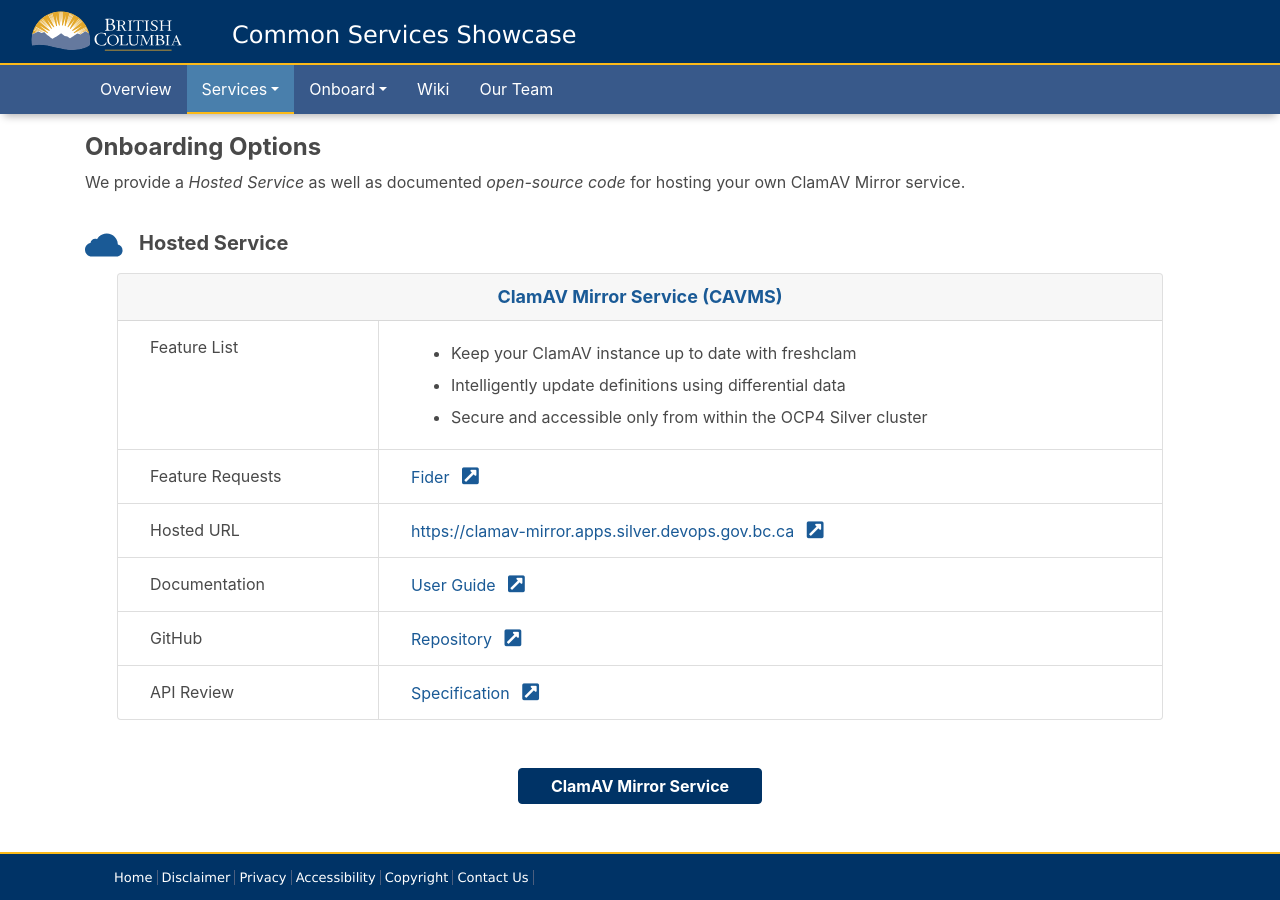
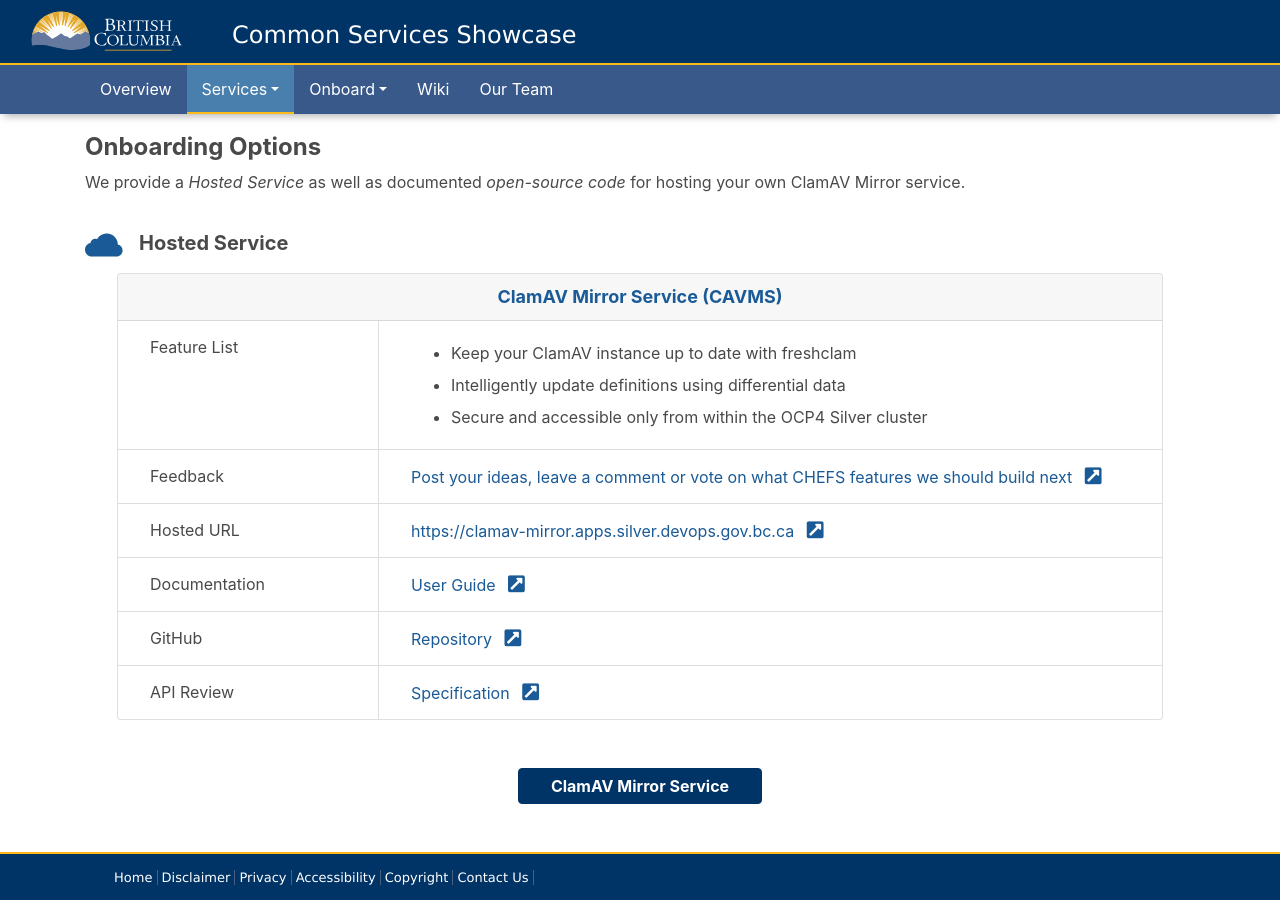
Before and after one commit to bcgov/common-service-showcase, a Jekyll site: the page built from collections/_services/cavms.md, in a window 1280 px wide and 900 px high, scrolled down 527 px. Built offline with Jekyll 4.4.1, drawn with Linux system fonts in a browser that asks for light colours; nearby versions of some CDN libraries.

Commit message:
docs: update to David's suggestion

```diff
--- a/_layouts/service.html
+++ b/_layouts/service.html
@@ -124,9 +124,9 @@ layout: default
           <div class="col-sm-9">{{ content }}</div>
         </div>
         <div class="row no-gutters">
-          <div class="col-sm-3">Feature Requests</div>
+          <div class="col-sm-3">Feedback</div>
           <div class="col-sm-9">
-            <a href="{{ page.urls.fider }}" target="_blank">Fider
+            <a href="{{ page.urls.fider }}" target="_blank">Post your ideas, leave a comment or vote on what CHEFS features we should build next
               <i class="fas fa-external-link-square-alt"></i>
             </a>
           </div>
```
